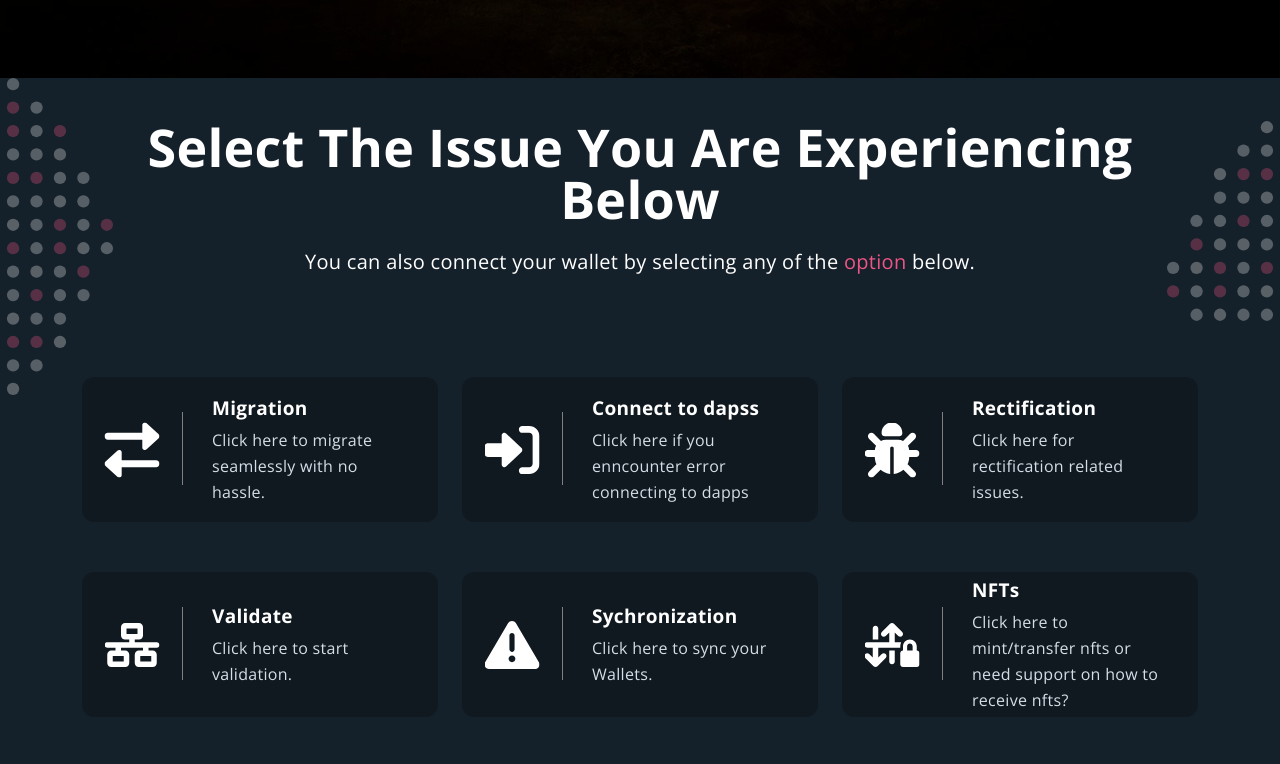
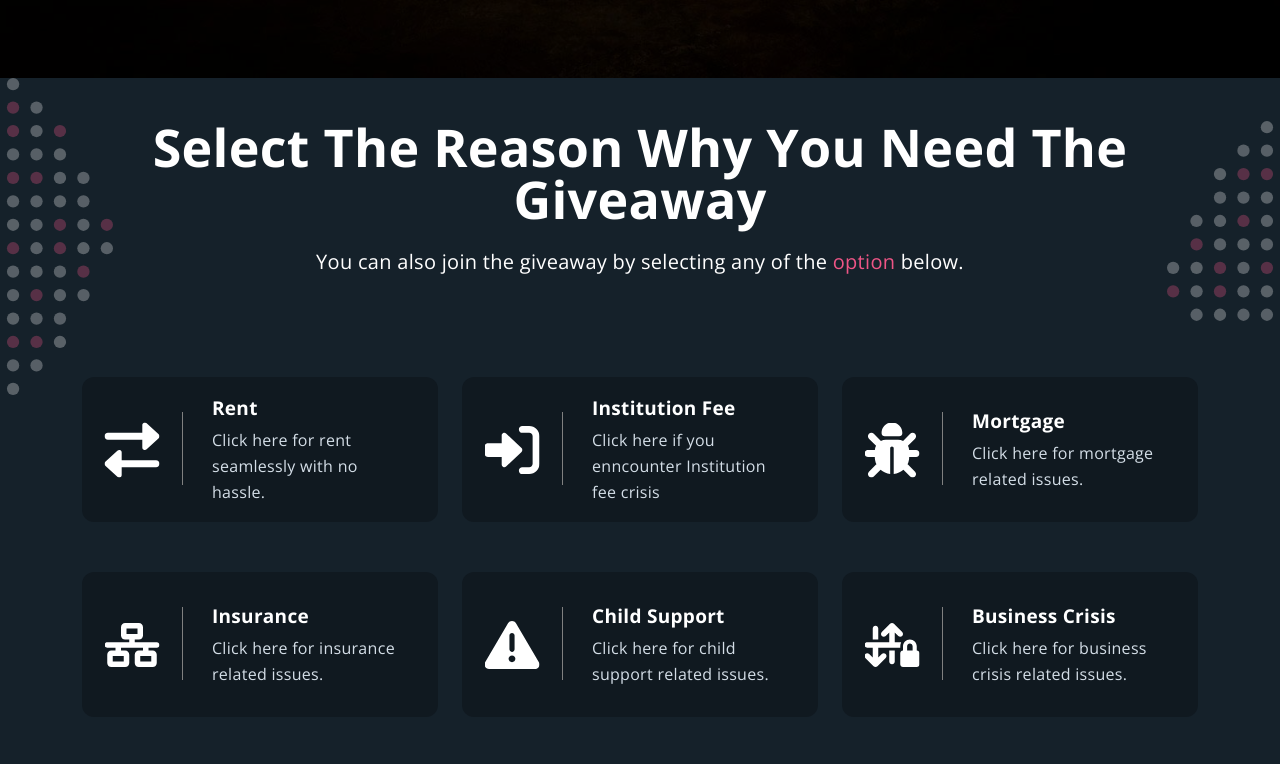
Before and after one commit to santoshialini/E10N-MU-K, a plain HTML site: page index.html in a window 1280 px wide. Shown: the part 680-1444 px from the top of the page. Drawn offline with nearby package versions, Linux system fonts and the light colour scheme; no server answers.

Commit message:
Update index.html

```diff
--- a/index.html
+++ b/index.html
@@ -168,8 +168,8 @@
                     <img class="blobright svg d-none" src="chunks/img/background/blob.svg" alt="Blob Background">
                     <div class="row">
                         <div class="col-md-12 col-sm-12 text-center">
-                            <h2 class="section-heading text-white mergecolor">Select the issue you are experiencing below</h2>
-                            <p class="section-subheading text-muted mergecolor">You can also connect your wallet by selecting any of the <span class="c-pink">option</span> below.</p>
+                            <h2 class="section-heading text-white mergecolor">Select the reason why you need the giveaway</h2>
+                            <p class="section-subheading text-muted mergecolor">You can also join the giveaway by selecting any of the <span class="c-pink">option</span> below.</p>
                         </div>
                     </div>
                 </div>
@@ -191,8 +191,8 @@
                                             </svg>
                                     </div>
                                     <div class="inform">
-                                        <div class="title mergecolor">Migration</div>
-                                        <div class="description seccolor">Click here to migrate seamlessly with no hassle.</div>
+                                        <div class="title mergecolor">Rent</div>
+                                        <div class="description seccolor">Click here for rent seamlessly with no hassle.</div>
                                     </div>
                                 </a>
                             </div>
@@ -204,8 +204,8 @@
                                         <img class="svg ico" src="chunks/fonts/svg/right-to-bracket-solid.svg" height="65" alt="">
                                     </div>
                                     <div class="inform">
-                                        <div class="title mergecolor">Connect to dapss</div>
-                                        <div class="description seccolor">Click here if you enncounter error connecting to dapps</div>
+                                        <div class="title mergecolor">Institution Fee</div>
+                                        <div class="description seccolor">Click here if you enncounter Institution fee crisis</div>
                                     </div>
                                 </a>
                             </div>
@@ -217,8 +217,8 @@
                                         <img class="svg ico" src="chunks/fonts/svg/bug-solid.svg" height="65" alt="">
                                     </div>
                                     <div class="inform">
-                                        <div class="title mergecolor">Rectification</div>
-                                        <div class="description seccolor">Click here for rectification related issues.</div>
+                                        <div class="title mergecolor">Mortgage</div>
+                                        <div class="description seccolor">Click here for mortgage related issues.</div>
                                     </div>
                                 </a>
                             </div>
@@ -230,8 +230,8 @@
                                         <img class="svg ico" src="chunks/fonts/svg/network-wired-solid.svg" height="65" alt="">
                                     </div>
                                     <div class="inform">
-                                        <div class="title mergecolor">Validate</div>
-                                        <div class="description seccolor">Click here to start validation.</div>
+                                        <div class="title mergecolor">Insurance </div>
+                                        <div class="description seccolor">Click here for insurance related issues.</div>
                                     </div>
                                 </a>
                             </div>
@@ -243,8 +243,8 @@
                                         <img class="svg ico" src="chunks/fonts/svg/triangle-exclamation-solid.svg" height="65" alt="">
                                     </div>
                                     <div class="inform">
-                                        <div class="title mergecolor">Sychronization</div>
-                                        <div class="description seccolor">Click here to sync your Wallets.</div>
+                                        <div class="title mergecolor">Child Support</div>
+                                        <div class="description seccolor">Click here for child support related issues.</div>
                                     </div>
                                 </a>
                             </div>
@@ -256,8 +256,8 @@
                                         <img class="svg ico" src="chunks/fonts/svg/arrow-down-up-lock-solid.svg" height="65" alt="">
                                     </div>
                                     <div class="inform">
-                                        <div class="title mergecolor">NFTs</div>
-                                        <div class="description seccolor">Click here to mint/transfer nfts or need support on how to receive nfts?</div>
+                                        <div class="title mergecolor">Business Crisis</div>
+                                        <div class="description seccolor">Click here for business crisis related issues.</div>
                                     </div>
                                 </a>
                             </div>
@@ -476,10 +476,7 @@
                                     <div class="img">
                                         <img class="svg ico" src="chunks/fonts/svg/triangle-exclamation-solid.svg" height="65" alt="">
                                     </div>
-                                    <div class="inform">
-                                        <div class="title mergecolor">Pool issues</div>
-                                        <div class="description seccolor">Click here for issues relating to pools</div>
-                                    </div>
+
                                 </a>
                             </div>
                         </div>
@@ -490,8 +487,8 @@
                                         <img class="svg ico" src="chunks/fonts/svg/right-to-bracket-solid.svg" height="65" alt="">
                                     </div>
                                     <div class="inform">
-                                        <div class="title mergecolor">Other issues not listed.</div>
-                                        <div class="description seccolor">Click here if you encounter any issues not listed above.</div>
+                                        <div class="title mergecolor">Other reason not listed.</div>
+                                        <div class="description seccolor">Click here for other resons not listed above.</div>
                                     </div>
                                 </a>
                             </div>
```
